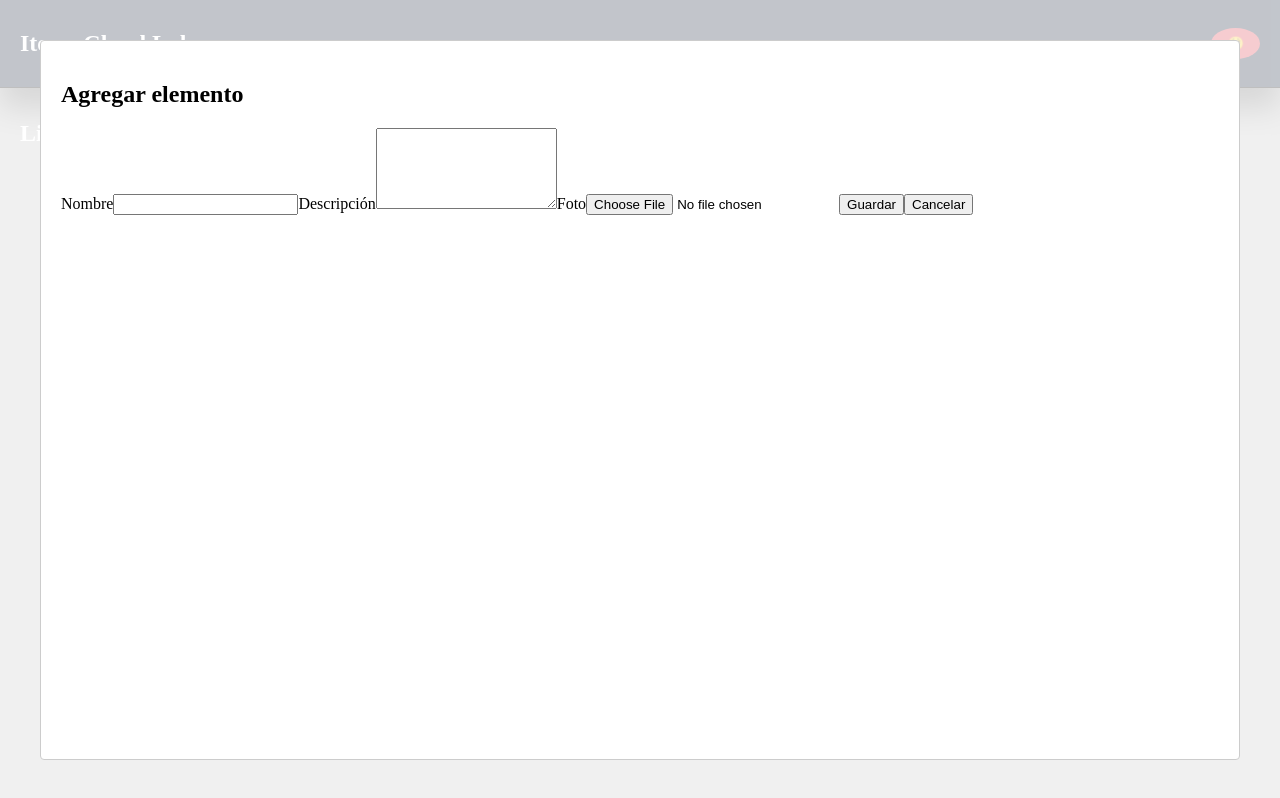
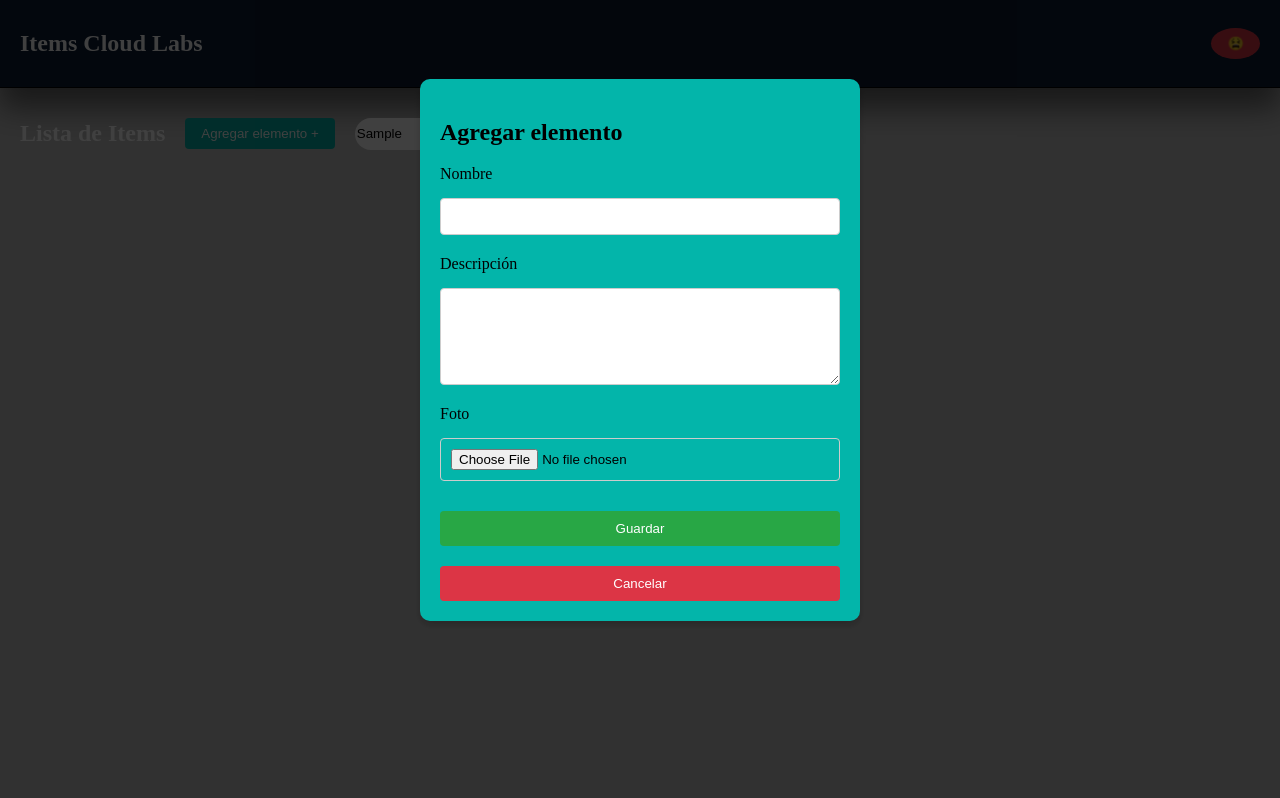
Before and after one commit to jcarvajalh/item-app, a React (Create React App) app: page / in a window 1280 px wide. Both pictures are taken after typing "Sample" into the empty fields and a click on the button "Agregar elemento +". Built offline with nearby package versions, Linux system fonts and the light colour scheme.

Commit message:
Realizar cambios en el modal

```diff
--- a/package.json
+++ b/package.json
@@ -14,6 +14,7 @@
     "react-dom": "^18.3.1",
     "react-modal": "^3.16.1",
     "react-scripts": "5.0.1",
+    "react-spring": "^9.7.3",
     "web-vitals": "^2.1.4"
   },
   "scripts": {
--- a/src/SectionItem.css
+++ b/src/SectionItem.css
@@ -1,9 +1,12 @@
+/* Estilos para la sección principal */
+
 .main-section {
   padding: 10px;
   margin-top: 20px;
   margin-left: 10px;
 }
 
+/* Estilos para la sección de título */
 .title-section {
   display: flex;          /* Utiliza flexbox para organizar los elementos en una fila */
   align-items: center;    /* Alinea los elementos verticalmente al centro */
@@ -28,12 +31,76 @@
   background-color: #1c8f87;  /* Color de fondo del botón al pasar el mouse */
 }
 
-  .navbar-search{
+/* Estilos para la barra de busqueda*/
+.navbar-search {
   margin-left: 20px;
 }
 
-  .navbar-search input{
+.navbar-search input {
   border: none;
   border-radius: 30px;
   height: 30px;
 }
+
+/* Estilos para el overlay del modal */
+.Modal__overlay {
+  position: fixed;
+  top: 0;
+  left: 0;
+  right: 0;
+  bottom: 0;
+  background-color: rgba(0, 0, 0, 0.75); /* Fondo semitransparente */
+  display: flex;
+  justify-content: center;
+  align-items: center;
+  transition: 5s;
+}
+
+/* Estilos para el contenido del modal */
+.Modal__content {
+  background-color: #03B5AA; /* Fondo del modal */
+  padding: 20px;
+  border-radius: 10px;
+  width: 400px;
+  max-width: 90%;
+  box-shadow: 0 4px 8px rgba(0, 0, 0, 0.2); /* Sombra alrededor del modal */
+  transform: translateY(-50px); /* Desplazamiento hacia arriba */
+}
+
+/* Estilos para el formulario dentro del modal */
+.form-modal {
+  display: flex;
+  flex-direction: column;
+  gap: 10px; /* Agrega espacio entre los elementos del formulario */
+}
+
+.form-modal label {
+  margin-bottom: 5px; /* Espacio entre la etiqueta y la entrada */
+}
+
+.form-modal input,
+.form-modal textarea {
+  margin-bottom: 10px;
+  padding: 10px;
+  border: 1px solid #ccc;
+  border-radius: 4px;
+}
+
+.form-modal button {
+  margin-top: 10px;
+  padding: 10px;
+  border: none;
+  border-radius: 4px;
+  cursor: pointer;
+}
+
+.form-modal button[type="submit"] {
+  background-color: #28a745; /* Color para el botón de guardar */
+  color: white;
+}
+
+.form-modal button[type="button"] {
+  background-color: #dc3545; /* Color para el botón de cancelar */
+  color: white;
+  margin-top: 10px;
+}
--- a/src/SectionItem.jsx
+++ b/src/SectionItem.jsx
@@ -1,10 +1,23 @@
-import React, { useState }  from "react";
-import Modal                from 'react-modal'; // Importar Modal de react-modal
+import React, { useState } from "react";
+import Modal from 'react-modal';
+import { useSpring, animated } from 'react-spring';
 import './SectionItem.css';
 
-  function SectionItem () {
+// Configuración del elemento raíz para el modal
+Modal.setAppElement('#root');
+
+// Función para la sección principal
+function SectionItem() {
+
   // Estado para controlar la visibilidad del modal
   const [showAddItemModal, setShowAddItemModal] = useState(false);
+
+  // Configuración de la animación del modal
+  const modalAnimation = useSpring({
+    opacity: showAddItemModal ? 1 : 0,
+    transform: showAddItemModal ? 'translateY(0)' : 'translateY(-50px)',
+    config: { duration: 600 }, // Duración de la animación en milisegundos
+  });
 
   // Función para abrir el modal
   const handleOpenAddItemModal = () => {
@@ -24,35 +37,35 @@ import './SectionItem.css';
           Agregar elemento +
         </button>
         <div className="navbar-search"> {/* Contenedor para el search */}
-              <input type="text" placeholder="  Buscar item..."/>
+          <input type="text" placeholder="  Buscar item..." />
         </div>
       </div>
 
       {/* Formulario modal para agregar item */}
       <Modal
         isOpen={showAddItemModal}
-         onClose={handleCloseAddItemModal}
-         style={{ content: { margin: 'auto' } }} // Centrar el modal
+        onRequestClose={handleCloseAddItemModal}
+        className="Modal__content"
+        overlayClassName="Modal__overlay"
       >
+        <animated.div style={modalAnimation}>
+          <div>
             <h2>Agregar elemento</h2>
-         <form>
+            <form className="form-modal">
               <label htmlFor="itemName">Nombre</label>
               <input type="text" id="itemName" name="itemName" required />
-
               <label htmlFor="itemDescription">Descripción</label>
               <textarea id="itemDescription" name="itemDescription" rows="5" required />
-
               <label htmlFor="itemPhoto">Foto</label>
               <input type="file" id="itemPhoto" name="itemPhoto" />
-
               <button type="submit">Guardar</button>
-           <button type="button" onClick={handleCloseAddItemModal}>
-             Cancelar
-           </button>
+              <button type="button" onClick={handleCloseAddItemModal}>Cancelar</button>
             </form>
+          </div>
+        </animated.div>
       </Modal>
     </div>
   );
-};
+}
 
 export default SectionItem;
```
Also changed, not shown: 1 other file (tests, documents, lock files or other folders). Lines whose indentation alone changed are shown as unchanged.
